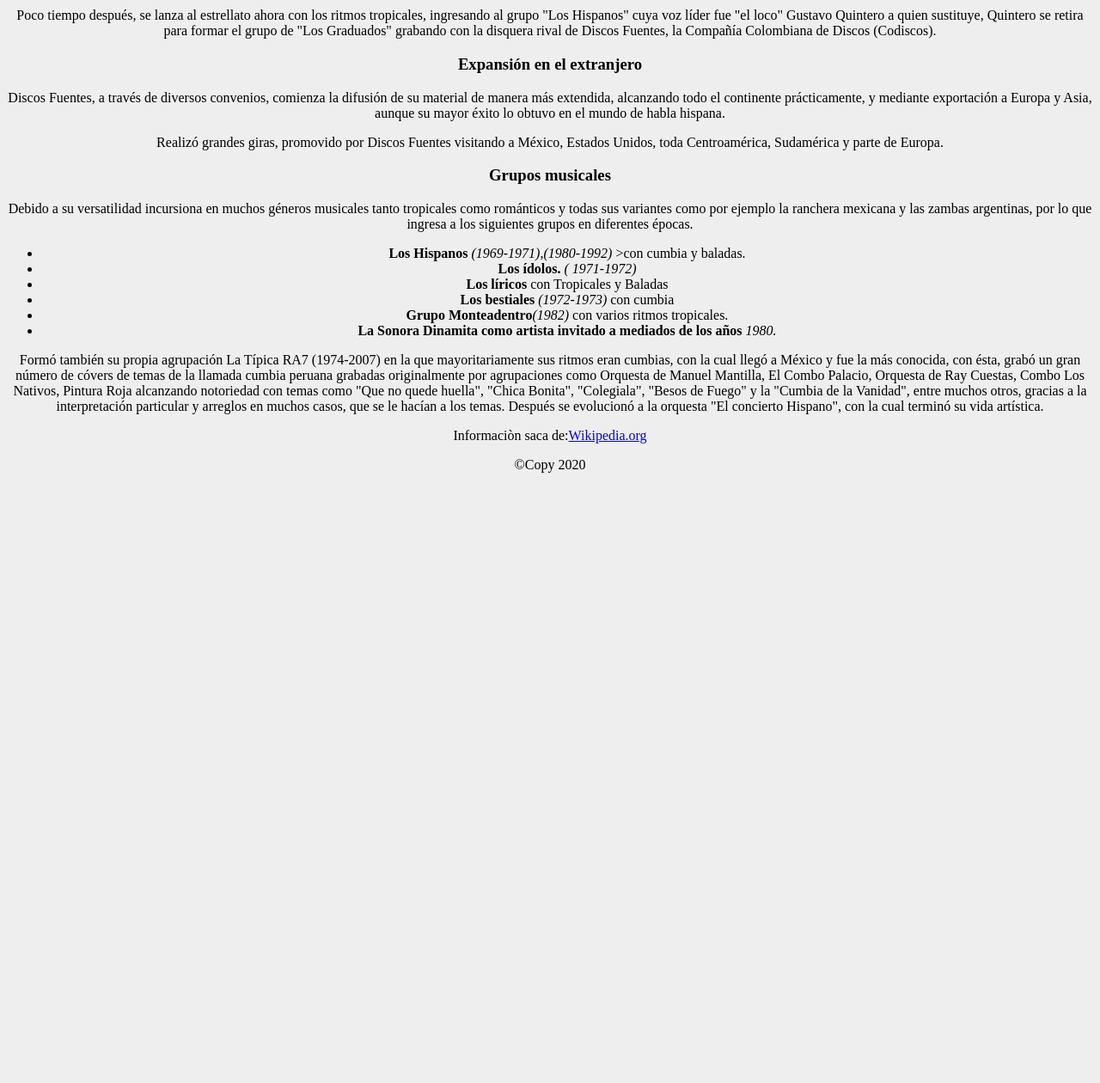
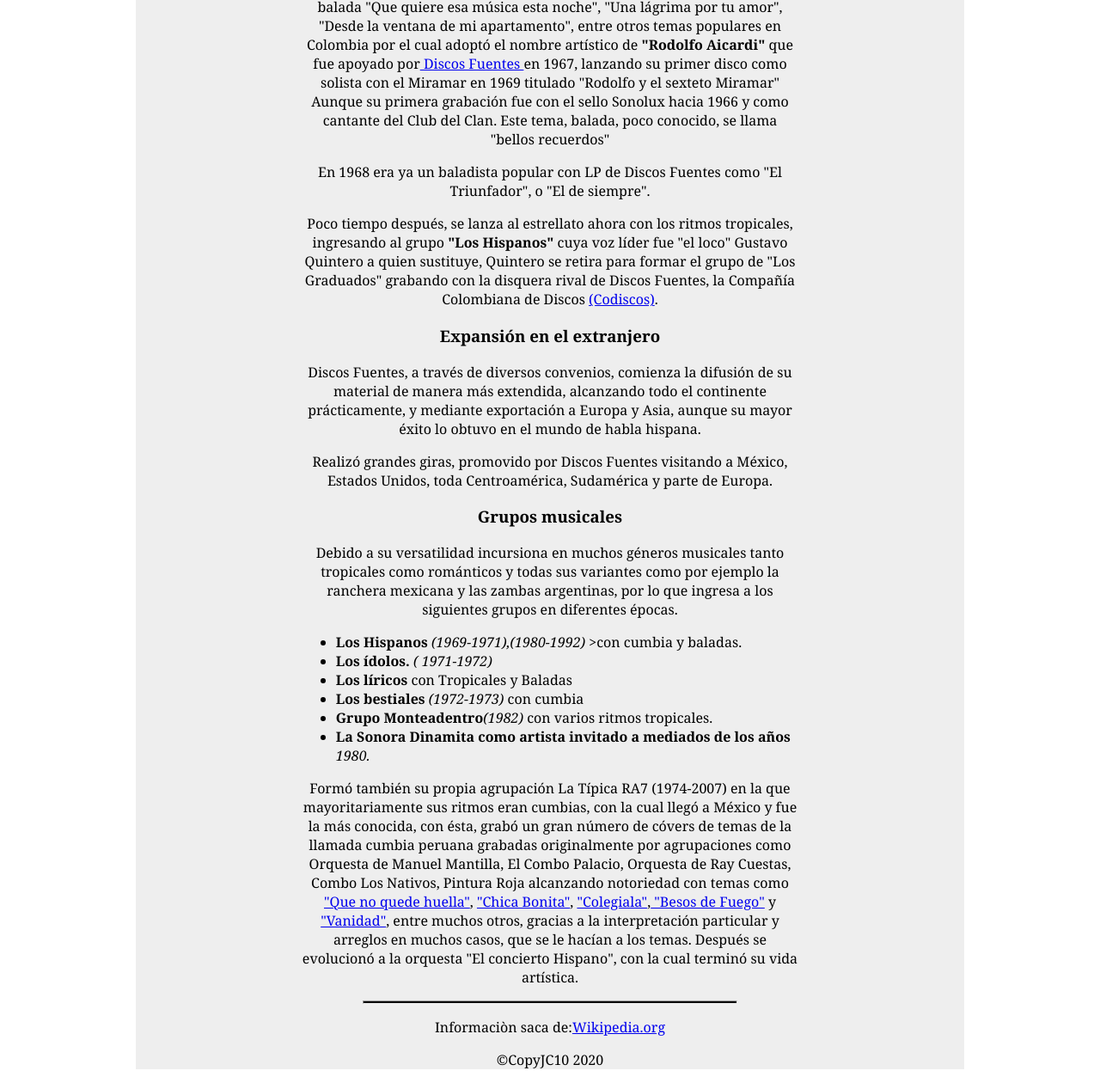
Before and after one commit to Camilo1002/tribute-page, a plain HTML site: page index.html in a window 1280 px wide. Shown: the part 682-1942 px from the top of the page at 86% size. Before the commit the page ends 1248 px from the top, so only its background shows below. Drawn offline with Linux system fonts and the light colour scheme.

Commit message:
Retoques finales

```diff
--- a/index.html
+++ b/index.html
@@ -10,35 +10,35 @@
 <body>
     <main id="main">
         <header>
-            <h1 id="tittle">Marco Tulio Aicardi Rivera</h1>
+            <h1 id="tittle"><u>Marco Tulio Aicardi Rivera</u></h1>
             <p>"El símbolo musical de fin de año."</p>
         </header>
         <section>
             <article>
                 <div id="img-div">
-                    <img  src="images/rodolfo_aicardi.jpg" alt="Rodolfo Aicardi" id="image">
+                    <img  src="images/rodolfo_aicardi.jpg" alt="Rodolfo Aicardi" id="image" class="responsive">
                     <figcaption id="img-caption"> (Magangué, Bolívar, 23 de mayo de 1946 - Medellín, Antioquia, 24 de octubre de 2007)
                     </figcaption>
                 </div>
             </article>
         </section>
-        <section id="tribe-info">
+        <section id="tribute-info">
             <h3>Biografia</h3>
 
-            <p><strong> Tulio Aicardi Rivera</strong>más conocido por su nombre artístico <strong> Aicardi</strong>, fue
+            <p><strong> Tulio Aicardi Rivera</strong> más conocido por su nombre artístico <strong>Rodolfo Aicardi</strong>, fue
                 un cantautor y compositor colombiano de música tropical años 1960 y años 2000.</p>
             <p>Realizó su primer debut acompañando su armoniosa voz en las canciones tropicales y románticas con el
                 grupo Sexteto Miramar, cuya canción bolero-balada "Que quiere esa música esta noche", "Una lágrima por
                 tu amor", "Desde la ventana de mi apartamento", entre otros temas populares en Colombia por el cual
-                adoptó el nombre artístico de <strong>"Rodolfo"</strong> que fue apoyado por Discos Fuentes en 1967,
+                adoptó el nombre artístico de <strong>"Rodolfo Aicardi"</strong> que fue apoyado por<a href="https://discosfuentes.com.co/" target="blank"> Discos Fuentes </a>en 1967,
                 lanzando su primer disco como solista con el Miramar en 1969 titulado "Rodolfo y el sexteto Miramar"
                 Aunque su primera grabación fue con el sello Sonolux hacia 1966 y como cantante del Club del Clan. Este
-                tema, balada, poco conocido, se llama "bellos recuerdo</p>
+                tema, balada, poco conocido, se llama "bellos recuerdos"</p>
             <p>En 1968 era ya un baladista popular con LP de Discos Fuentes como "El Triunfador", o "El de siempre".</p>
-            <p>Poco tiempo después, se lanza al estrellato ahora con los ritmos tropicales, ingresando al grupo "Los
-                Hispanos" cuya voz líder fue "el loco" Gustavo Quintero a quien sustituye, Quintero se retira para
+            <p>Poco tiempo después, se lanza al estrellato ahora con los ritmos tropicales, ingresando al grupo <strong>"Los
+                Hispanos"</strong> cuya voz líder fue "el loco" Gustavo Quintero a quien sustituye, Quintero se retira para
                 formar el grupo de "Los Graduados" grabando con la disquera rival de Discos Fuentes, la Compañía
-                Colombiana de Discos (Codiscos).</p>
+                Colombiana de Discos <a href="http://codiscos.com/" target="blank"> (Codiscos)</a>.</p>
 
             <h3>Expansión en el extranjero</h3>
 
@@ -67,16 +67,17 @@
                 cumbias, con la cual llegó a México y fue la más conocida, con ésta, grabó un gran número de cóvers de
                 temas de la llamada cumbia peruana grabadas originalmente por agrupaciones como Orquesta de Manuel
                 Mantilla, El Combo Palacio, Orquesta de Ray Cuestas, Combo Los Nativos, Pintura Roja alcanzando
-                notoriedad con temas como "Que no quede huella", "Chica Bonita", "Colegiala", "Besos de Fuego" y la
-                "Cumbia de la Vanidad", entre muchos otros, gracias a la interpretación particular y arreglos en muchos
+                notoriedad con temas como <a  href="https://www.youtube.com/watch?v=UhPurtOSJog" target=" blank">"Que no quede huella"</a>, <a href="https://www.youtube.com/watch?v=BgXQdBXGQ4U" target="blank"> "Chica Bonita"</a>, <a href="https://www.youtube.com/watch?v=BOjuL8WxnE0" target="blank"> "Colegiala"</a>,<a href="https://www.youtube.com/watch?v=I1Ry7wzEurk" target="blank"> "Besos de Fuego"</a> y
+                <a href="https://www.youtube.com/watch?v=j5iamrBHMQw" target="blank"> "Vanidad"</a>, entre muchos otros, gracias a la interpretación particular y arreglos en muchos
                 casos, que se le hacían a los temas. Después se evolucionó a la orquesta "El concierto Hispano", con la
                 cual terminó su vida artística.</p>
+                <hr id="line" >
         </section>
 
         <footer>
             <p>Informaciòn saca de:<a href="https://es.wikipedia.org/wiki/Rodolfo_Aicardi"
-                    target="blank" id="atribute-link">Wikipedia.org</a></p>
-                    <p>©Copy 2020</p>
+                    target="black" id="atribute-link">Wikipedia.org</a></p>
+                    <p>©CopyJC10 2020</p>
         </footer>
 
     </main>
--- a/styles/main.css
+++ b/styles/main.css
@@ -1,9 +1,41 @@
 body{
   text-align: center;
+  background: white;
+  font-family: Cambria, Cochin, Georgia, Times, 'Times New Roman', serif;
+
+}
+
+main{
+  margin: 0 auto 0 auto ;
   background: #eee;
+  margin: 0 150px;
+
 }
+
+
 
 #image{
   max-width: 100%;
   height: auto;
 }
+
+ul {
+  max-width: 550px;
+  margin: 0 auto 0 auto ;
+  text-align: left;
+
+
+}
+
+#tribute-info{
+  width: 60% ;
+  margin: 0 auto;
+
+
+}
+
+#line {
+  width: 75%;
+  height: 2px;
+  background: black;
+}
```
